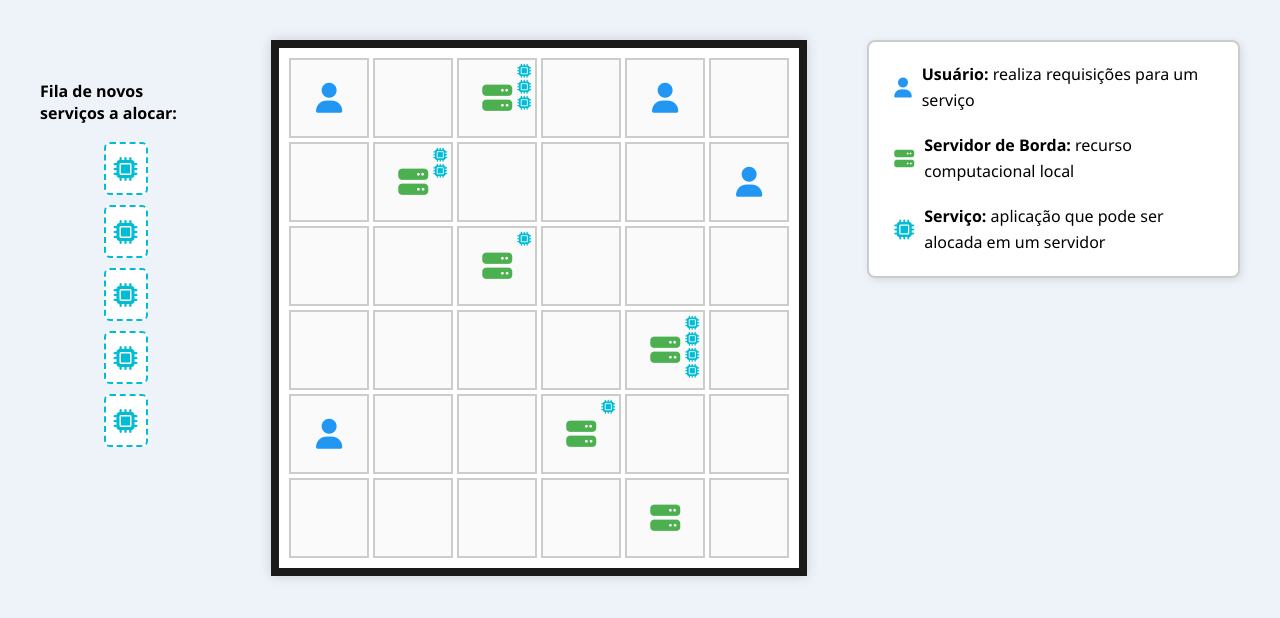
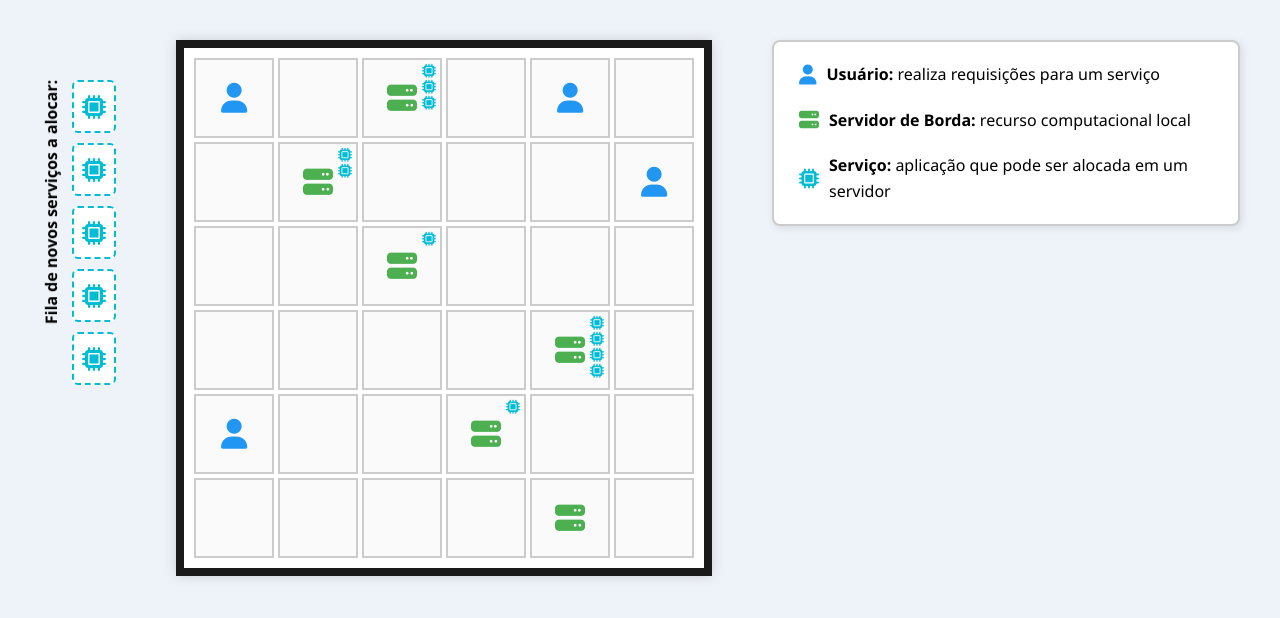
Before and after one commit to ArielMAJ/esp-viz, a plain HTML site: page exemplo/index.html in a window 1280 px wide. Drawn offline with Linux system fonts and the light colour scheme.

Commit message:
style: enhance queue layout with vertical title and improved icon arrangement

```diff
--- a/exemplo/index.html
+++ b/exemplo/index.html
@@ -113,6 +113,8 @@
       .queue-title {
         font-weight: bold;
         margin-bottom: 8px;
+        writing-mode: vertical-rl;
+        transform: rotate(180deg);
       }
 
       .queue-icon {
@@ -123,6 +125,12 @@
         padding: 8px;
         border-radius: 6px;
       }
+
+      .queue-icons {
+        display: flex;
+        flex-direction: column;
+        gap: 10px;
+      }
     </style>
   </head>
   <body>
@@ -130,14 +138,15 @@
       <i class="fas fa-cogs fa-spin"></i>
       <i class="fas fa-gear fa-spin"></i>
     </div>
-
-    <div class="queue">
+    <div class="queue" style="flex-direction: row; align-items: flex-start">
       <div class="queue-title">Fila de novos serviços a alocar:</div>
-      <div class="queue-icon"><i class="fas fa-microchip"></i></div>
-      <div class="queue-icon"><i class="fas fa-microchip"></i></div>
-      <div class="queue-icon"><i class="fas fa-microchip"></i></div>
-      <div class="queue-icon"><i class="fas fa-microchip"></i></div>
-      <div class="queue-icon"><i class="fas fa-microchip"></i></div>
+      <div class="queue-icons">
+        <div class="queue-icon"><i class="fas fa-microchip"></i></div>
+        <div class="queue-icon"><i class="fas fa-microchip"></i></div>
+        <div class="queue-icon"><i class="fas fa-microchip"></i></div>
+        <div class="queue-icon"><i class="fas fa-microchip"></i></div>
+        <div class="queue-icon"><i class="fas fa-microchip"></i></div>
+      </div>
     </div>
 
     <div class="container">
```
